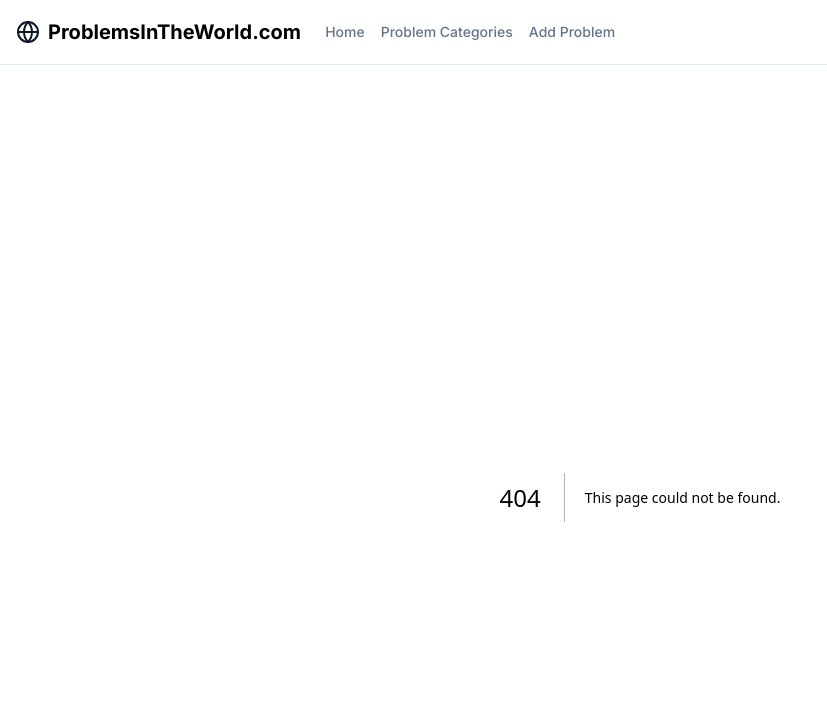
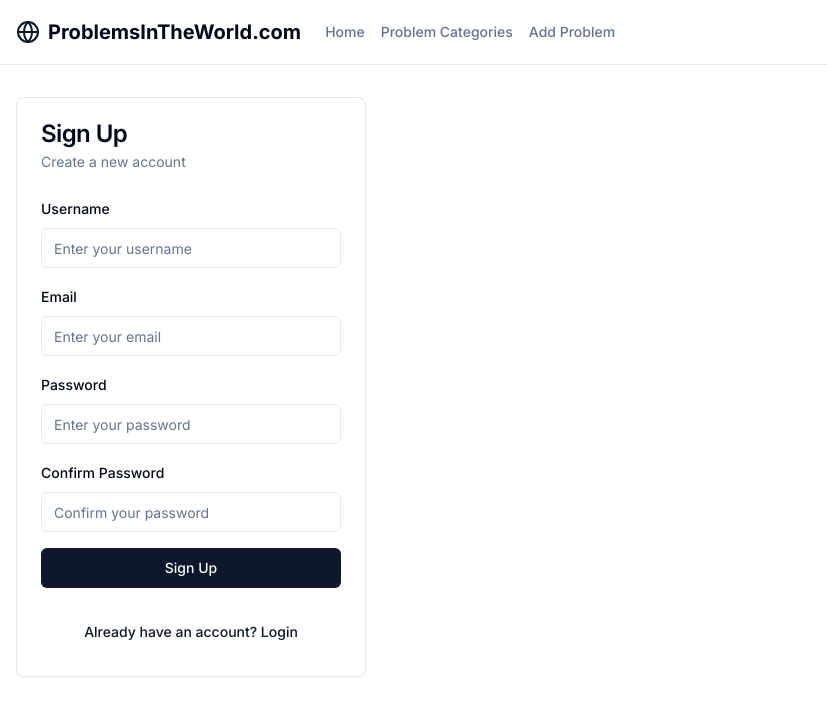
Before and after one commit to vishalkumar1301/problems-in-the-world, a Next.js app: page /auth/signup in a window 1280 px wide. Before the commit this address had no page. Shown: the top 716 px of the page, without its empty margins (0-827 px from the left). Built offline with nearby package versions, Linux system fonts and the light colour scheme.

Commit message:
Added login and sigup components and created their routes for the browser

```diff
--- /dev/null
+++ b/app/auth/login/page.tsx
@@ -0,0 +1,17 @@
+import LoginForm from "@/components/Auth/LoginForm";
+import { Card, CardFooter } from "@/components/ui/card";
+import { Button } from "@/components/ui/button";
+import Link from "next/link";
+
+export default function LoginPage() {
+  return (
+    <Card className="w-[350px]">
+      <LoginForm />
+      <CardFooter>
+        <Button variant="link" asChild className="w-full">
+          <Link href="/auth/signup">Need an account? Sign Up</Link>
+        </Button>
+      </CardFooter>
+    </Card>
+  );
+}
--- /dev/null
+++ b/app/auth/signup/page.tsx
@@ -0,0 +1,17 @@
+import SignupForm from "@/components/Auth/SignupForm";
+import { Card, CardFooter } from "@/components/ui/card";
+import { Button } from "@/components/ui/button";
+import Link from "next/link";
+
+export default function SignupPage() {
+  return (
+    <Card className="w-[350px]">
+      <SignupForm />
+      <CardFooter>
+        <Button variant="link" asChild className="w-full">
+          <Link href="/auth/login">Already have an account? Login</Link>
+        </Button>
+      </CardFooter>
+    </Card>
+  );
+}
--- /dev/null
+++ b/components/Auth/LoginForm.tsx
@@ -0,0 +1,93 @@
+"use client"
+
+
+
+
+import { useForm } from "react-hook-form";
+import { Input } from "@/components/ui/input";
+import { Label } from "@/components/ui/label";
+import { Button } from "@/components/ui/button";
+import { useToast } from "@/components/ui/use-toast";
+import { zodResolver } from "@hookform/resolvers/zod";
+import { loginSchema, LoginFormValues } from "@/lib/formSchemas/Auth/LoginFormSchema";
+import { CardContent, CardDescription, CardHeader, CardTitle } from "@/components/ui/card";
+
+
+
+
+export default function LoginForm() {
+
+
+
+
+    const { toast } = useToast();
+    const { register, handleSubmit, formState: { errors } } = useForm<LoginFormValues>({
+        resolver: zodResolver(loginSchema),
+    });
+
+
+
+
+    const onSubmit = async (values: LoginFormValues) => {
+        console.log(values);
+        toast({
+            title: "Logged in successfully",
+            description: `Welcome, ${values.username}!`,
+        });
+    };
+
+
+
+
+    return (
+        <>
+            <CardHeader>
+                <CardTitle>Login</CardTitle>
+                <CardDescription>Enter your credentials to login</CardDescription>
+            </CardHeader>
+            <CardContent>
+                <form onSubmit={handleSubmit(onSubmit)} className="space-y-4">
+                    <div className="space-y-2">
+
+
+
+
+                        <Label htmlFor="username">Username</Label>
+
+                        <Input id="username" placeholder="Enter your username" {...register("username")} />
+
+                        {errors.username && <p className="text-sm text-red-500">{errors.username.message}</p>}
+
+
+
+
+                    </div>
+                    <div className="space-y-2">
+
+
+
+
+                        <Label htmlFor="password">Password</Label>
+
+                        <Input id="password" type="password" placeholder="Enter your password" {...register("password")} />
+
+                        {errors.password && <p className="text-sm text-red-500">{errors.password.message}</p>}
+
+
+
+
+                    </div>
+
+
+
+
+                    <Button type="submit" className="w-full">Login</Button>
+
+
+
+
+                </form>
+            </CardContent>
+        </>
+    );
+}
--- /dev/null
+++ b/components/Auth/SignupForm.tsx
@@ -0,0 +1,123 @@
+"use client"
+
+
+
+
+import { useForm } from "react-hook-form";
+import { Input } from "@/components/ui/input";
+import { Label } from "@/components/ui/label";
+import { Button } from "@/components/ui/button";
+import { useToast } from "@/components/ui/use-toast";
+import { zodResolver } from "@hookform/resolvers/zod";
+import { signupSchema, SignupFormValues } from "@/lib/formSchemas/Auth/SignupFormSchema";
+import { CardContent, CardDescription, CardHeader, CardTitle } from "@/components/ui/card";
+
+
+
+
+export default function SignupForm() {
+
+
+
+
+    const { toast } = useToast();
+    const { register, handleSubmit, formState: { errors } } = useForm<SignupFormValues>({
+        resolver: zodResolver(signupSchema),
+    });
+
+
+
+
+    const onSubmit = async (values: SignupFormValues) => {
+        console.log(values);
+        toast({
+            title: "Signed up successfully",
+            description: `Welcome, ${values.username}!`,
+        });
+    };
+
+
+
+
+    return (
+        <>
+            <CardHeader>
+                <CardTitle>Sign Up</CardTitle>
+                <CardDescription>Create a new account</CardDescription>
+            </CardHeader>
+            <CardContent>
+                <form onSubmit={handleSubmit(onSubmit)} className="space-y-4">
+                    <div className="space-y-2">
+
+
+
+
+                        <Label htmlFor="username">Username</Label>
+
+                        <Input id="username" placeholder="Enter your username" {...register("username")} />
+
+                        {errors.username && <p className="text-sm text-red-500">{errors.username.message}</p>}
+
+
+
+
+                    </div>
+                    <div className="space-y-2">
+
+
+
+
+                        <Label htmlFor="email">Email</Label>
+
+                        <Input id="email" type="email" placeholder="Enter your email" {...register("email")} />
+
+                        {errors.email && <p className="text-sm text-red-500">{errors.email.message}</p>}
+
+
+
+
+                    </div>
+                    <div className="space-y-2">
+
+
+
+
+                        <Label htmlFor="password">Password</Label>
+
+                        <Input id="password" type="password" placeholder="Enter your password" {...register("password")} />
+
+                        {errors.password && <p className="text-sm text-red-500">{errors.password.message}</p>}
+
+
+
+
+                    </div>
+                    <div className="space-y-2">
+
+
+
+
+                        <Label htmlFor="confirmPassword">Confirm Password</Label>
+
+                        <Input id="confirmPassword" type="password" placeholder="Confirm your password" {...register("confirmPassword")} />
+
+                        {errors.confirmPassword && <p className="text-sm text-red-500">{errors.confirmPassword.message}</p>}
+
+
+
+
+                    </div>
+
+
+
+
+                    <Button type="submit" className="w-full">Sign Up</Button>
+
+
+
+
+                </form>
+            </CardContent>
+        </>
+    );
+}
--- /dev/null
+++ b/components/ui/card.tsx
@@ -0,0 +1,79 @@
+import * as React from "react"
+
+import { cn } from "@/lib/utils"
+
+const Card = React.forwardRef<
+  HTMLDivElement,
+  React.HTMLAttributes<HTMLDivElement>
+>(({ className, ...props }, ref) => (
+  <div
+    ref={ref}
+    className={cn(
+      "rounded-lg border bg-card text-card-foreground shadow-sm",
+      className
+    )}
+    {...props}
+  />
+))
+Card.displayName = "Card"
+
+const CardHeader = React.forwardRef<
+  HTMLDivElement,
+  React.HTMLAttributes<HTMLDivElement>
+>(({ className, ...props }, ref) => (
+  <div
+    ref={ref}
+    className={cn("flex flex-col space-y-1.5 p-6", className)}
+    {...props}
+  />
+))
+CardHeader.displayName = "CardHeader"
+
+const CardTitle = React.forwardRef<
+  HTMLParagraphElement,
+  React.HTMLAttributes<HTMLHeadingElement>
+>(({ className, ...props }, ref) => (
+  <h3
+    ref={ref}
+    className={cn(
+      "text-2xl font-semibold leading-none tracking-tight",
+      className
+    )}
+    {...props}
+  />
+))
+CardTitle.displayName = "CardTitle"
+
+const CardDescription = React.forwardRef<
+  HTMLParagraphElement,
+  React.HTMLAttributes<HTMLParagraphElement>
+>(({ className, ...props }, ref) => (
+  <p
+    ref={ref}
+    className={cn("text-sm text-muted-foreground", className)}
+    {...props}
+  />
+))
+CardDescription.displayName = "CardDescription"
+
+const CardContent = React.forwardRef<
+  HTMLDivElement,
+  React.HTMLAttributes<HTMLDivElement>
+>(({ className, ...props }, ref) => (
+  <div ref={ref} className={cn("p-6 pt-0", className)} {...props} />
+))
+CardContent.displayName = "CardContent"
+
+const CardFooter = React.forwardRef<
+  HTMLDivElement,
+  React.HTMLAttributes<HTMLDivElement>
+>(({ className, ...props }, ref) => (
+  <div
+    ref={ref}
+    className={cn("flex items-center p-6 pt-0", className)}
+    {...props}
+  />
+))
+CardFooter.displayName = "CardFooter"
+
+export { Card, CardHeader, CardFooter, CardTitle, CardDescription, CardContent }
--- /dev/null
+++ b/lib/formSchemas/Auth/LoginFormSchema.ts
@@ -0,0 +1,8 @@
+import * as z from "zod";
+
+export const loginSchema = z.object({
+	username: z.string().min(1, "Username is required"),
+	password: z.string().min(6, "Password must be at least 6 characters"),
+});
+
+export type LoginFormValues = z.infer<typeof loginSchema>;
--- /dev/null
+++ b/lib/formSchemas/Auth/SignupFormSchema.ts
@@ -0,0 +1,12 @@
+import * as z from "zod";
+import { loginSchema } from "./LoginFormSchema";
+
+export const signupSchema = loginSchema.extend({
+	email: z.string().email("Invalid email address"),
+	confirmPassword: z.string().min(6, "Password must be at least 6 characters"),
+}).refine((data) => data.password === data.confirmPassword, {
+	message: "Passwords do not match",
+	path: ["confirmPassword"],
+});
+
+export type SignupFormValues = z.infer<typeof signupSchema>;
```
